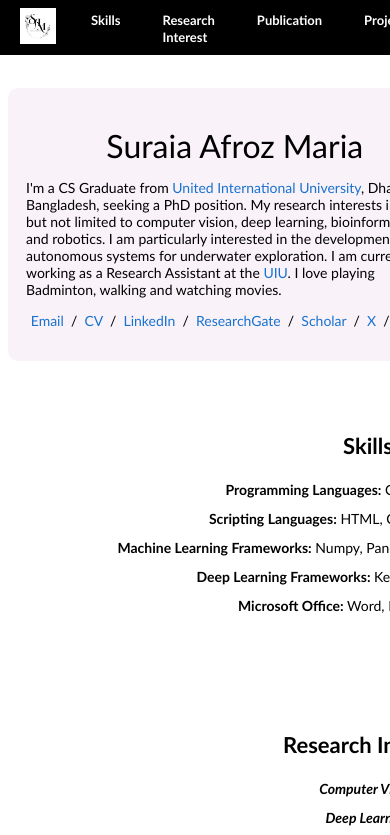
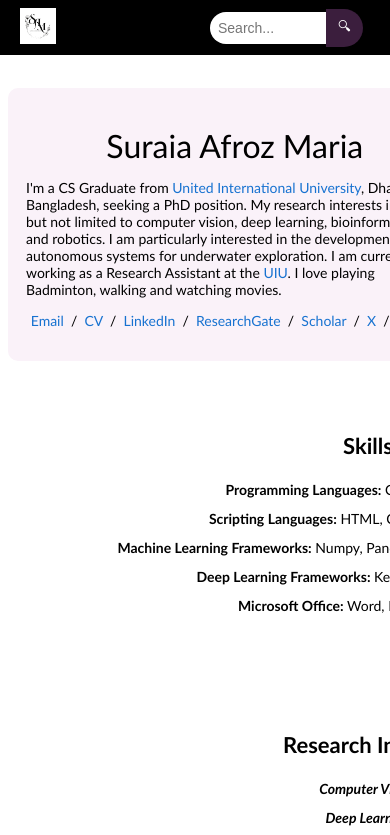
Before and after one commit to suraiaafrozmaria/suraiaafrozmaria.github.io, a plain HTML site: page index.html in a window 390 px wide. Shown: the top 835 px of the page. Drawn offline with Linux system fonts and the light colour scheme.

Commit message:
fixed mobile version

```diff
--- a/index.html
+++ b/index.html
@@ -47,9 +47,11 @@
     }
 
     .search-container {
-      flex: 1;
+      /* flex: 1; */
       display: flex;
-      justify-content: center;
+      /* justify-content: center; */
+      align-items: center;
+      flex-shrink: 0;
     }
 
     .search-results {
@@ -84,7 +86,7 @@
       border: none;
       outline: none;
       font-size: 14px;
-      width: 200px;
+      width: 140px;
     }
 
     .search-container button {
@@ -94,6 +96,7 @@
       background-color: #3b1e3d;
       color: white;
       cursor: pointer;
+      flex-shrink: 0;
     }
 
     .nav-links {
@@ -144,6 +147,16 @@
         width: 200px;
       }
     }
+
+    @media (max-width: 768px) {
+      .search-container input[type="text"] {
+        width: 100px; /* make input shorter */
+      }
+      .nav-links {
+        display: none; /* optional: hide full menu */
+      }
+    }
+
 
     .navbar li {
       margin: 0 15px;
```
